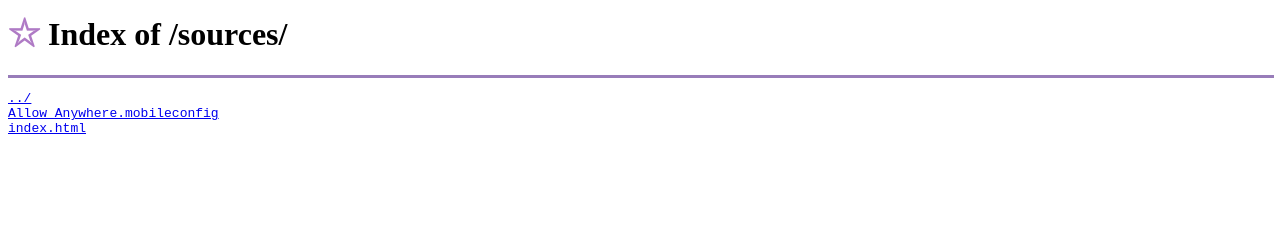
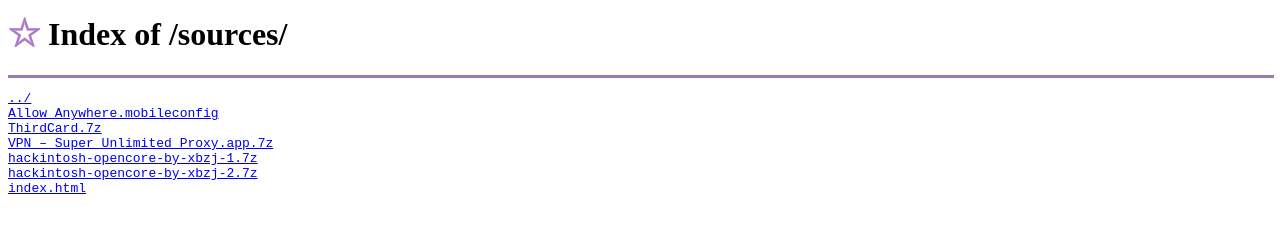
Before and after one commit to scetayh/commons.tarikkochan.github.io, a plain HTML site: page sources/index.html in a window 1280 px wide. Drawn offline with Linux system fonts and the light colour scheme.

Commit message:
重新部署indeux

```diff
--- a/sources/index.html
+++ b/sources/index.html
@@ -19,6 +19,10 @@
         <pre>
 <a href="../">../</a>
 <a href="Allow Anywhere.mobileconfig">Allow Anywhere.mobileconfig</a>
+<a href="ThirdCard.7z">ThirdCard.7z</a>
+<a href="VPN – Super Unlimited Proxy.app.7z">VPN – Super Unlimited Proxy.app.7z</a>
+<a href="hackintosh-opencore-by-xbzj-1.7z">hackintosh-opencore-by-xbzj-1.7z</a>
+<a href="hackintosh-opencore-by-xbzj-2.7z">hackintosh-opencore-by-xbzj-2.7z</a>
 <a href="index.html">index.html</a>
         </pre>
     </body>
```
Also changed, not shown: index.html (+1 -0 lines), .indeux/directories-20240917T102916Z.txt (added), .indeux/directories-20240917T103237Z.txt (added), .indeux/directories-20240917T155646Z.txt (added), .indeux/directories-20240917T161807Z.txt (added), .indeux/directories-20240917T162103Z.txt (added).
